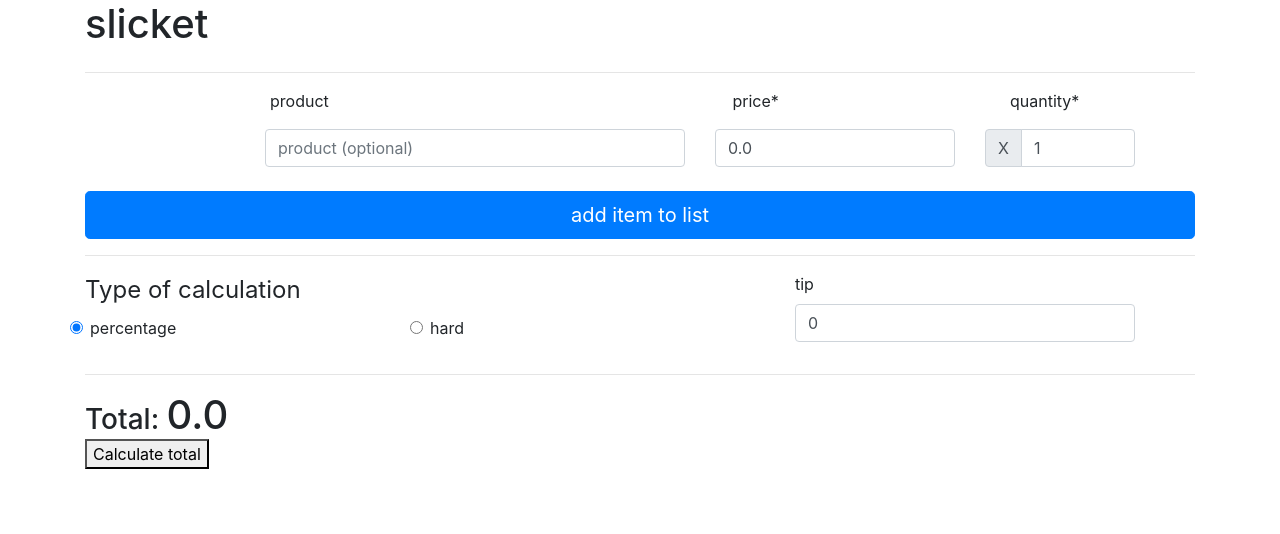
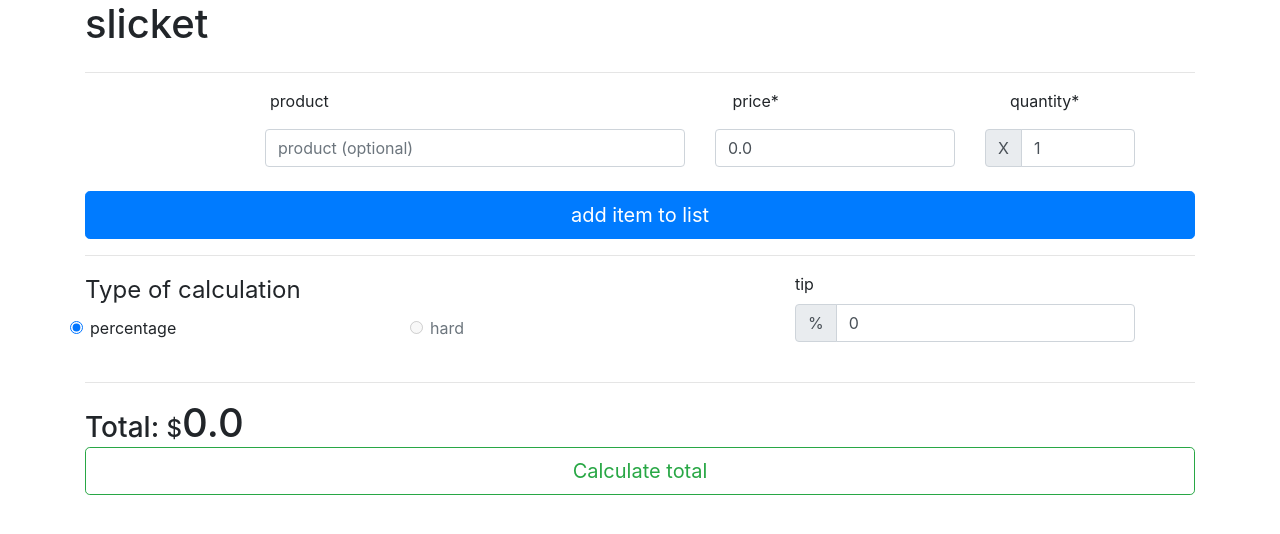
Before and after one commit to abelardogg/slicket, a Node server app: page / in a window 1280 px wide. Shown: the top 534 px of the page. Run offline with Node 20, Linux system fonts and the light colour scheme.

Commit message:
calculate total+tip

```diff
--- a/views/pages/home.ejs
+++ b/views/pages/home.ejs
@@ -69,26 +69,32 @@
                                 </label>
                             </div>
                             <div class="form-check col-6">
-                                <input class="form-check-input" type="radio" name="tipRadios" id="tip-radio-2" value="option2">
+                                <input disabled class="form-check-input" type="radio" name="tipRadios" id="tip-radio-2" value="option2">
                                 <label class="form-check-label" for="tip-radio-2">
                                     hard
                                 </label>
                             </div>
                         </div>
                 </fieldset>
+
                 <div class="form-group col-4">
                     <label for="tip-input">tip</label>
-                    <input type="number" class="form-control" id="tip-input" placeholder="tip" value="0">
+                    <div class="input-group mb-2">
+                        <div class="input-group-prepend">
+                            <div class="input-group-text">%</div>
+                        </div>
+                        <input type="number" class="form-control" id="tip-input" placeholder="tip" value="0">
+                    </div>
                 </div>
             </div>
 
             <div class="col-12"><hr></div>
 
             <div id="summary" class="col-12">
-                <span class="h3">Total: </span> <span class="h1">0.0</span>
+                <span class="h3">Total: </span><span class="h4">$</span><span id="ticket-total" class="h1">0.0</span>
             </div>
             <div class="col-12">
-                <button id="calculate-total">Calculate total</button>
+                <button id="calculate-total" class="btn btn-outline-success btn-lg btn-block">Calculate total</button>
             </div>
         </div>
     </div>
```
Also changed, not shown: public/js/app.js.
